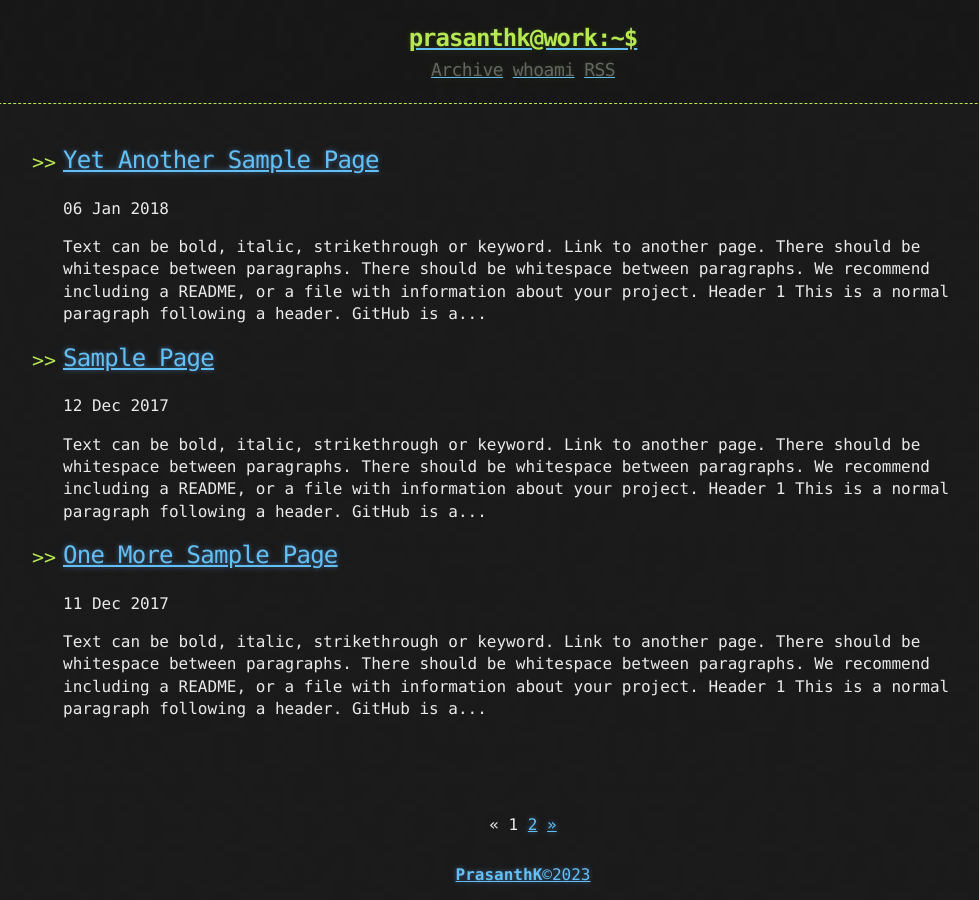
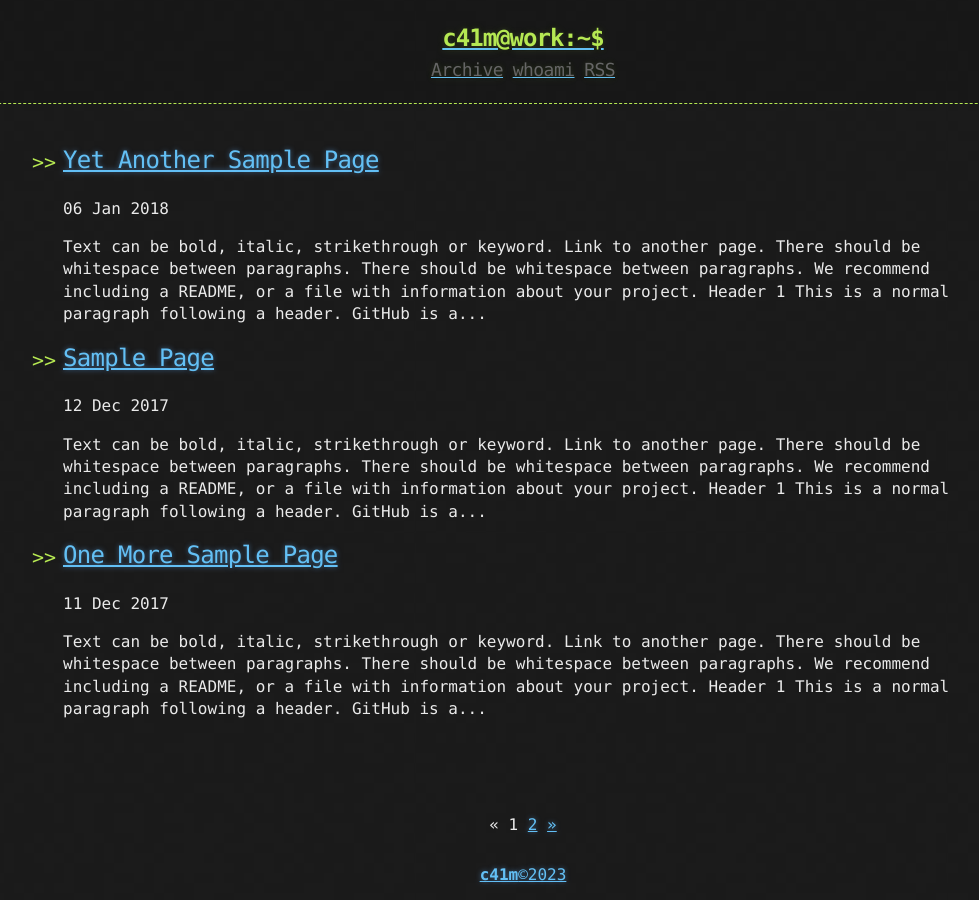
Before and after one commit to prasanthkc41m/prasanthkc41m.github.io, a Jekyll site: the page built from index.html, in a window 1280 px wide. Shown: the whole page, without its empty margins (117-1096 px from the left). Built offline with Jekyll 4.4.1, drawn with Linux system fonts in a browser that asks for light colours; the list of posts is cut into pages by our own code.

Commit message:
Update _config.yml

```diff
--- a/_config.yml
+++ b/_config.yml
@@ -28,5 +28,5 @@ plugins:
   - jekyll-sitemap
 
 # Custom variables
-owner : "PrasanthK"
+owner : "c41m"
 year : "2023"
```
